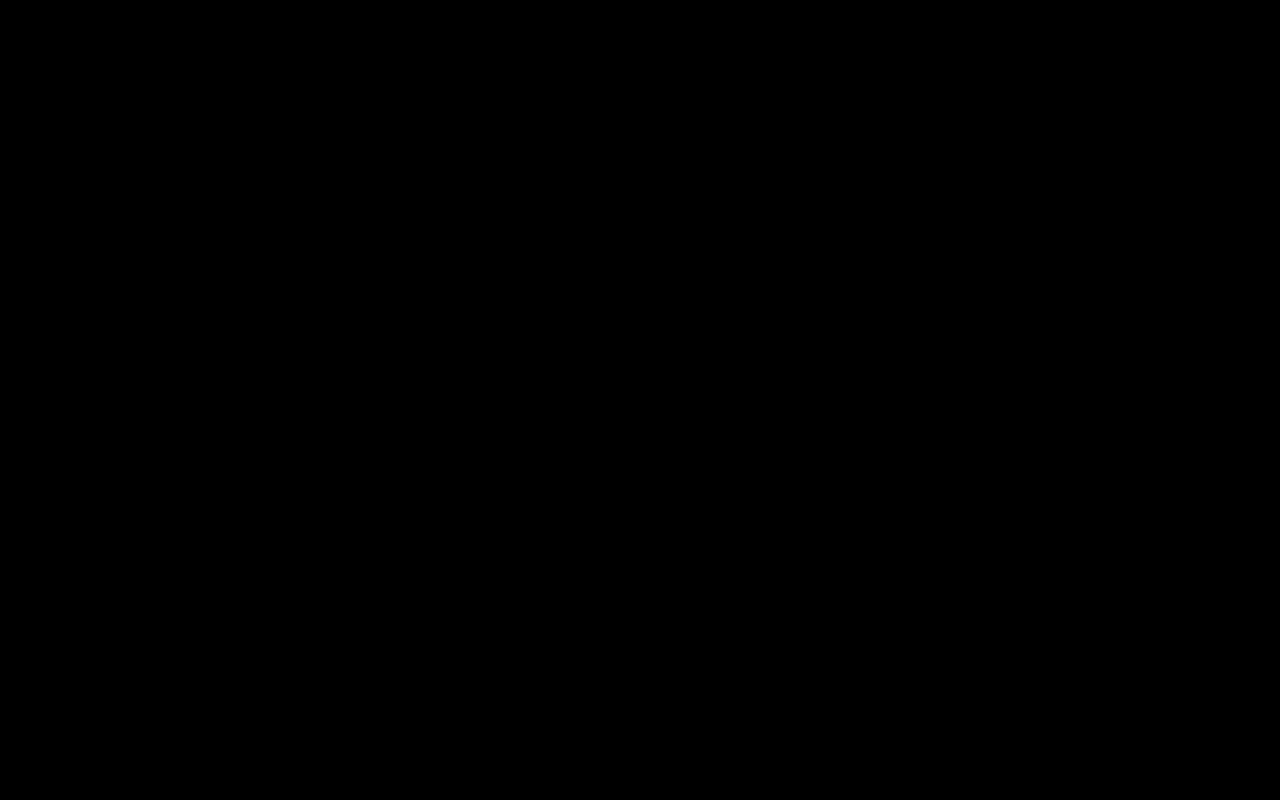
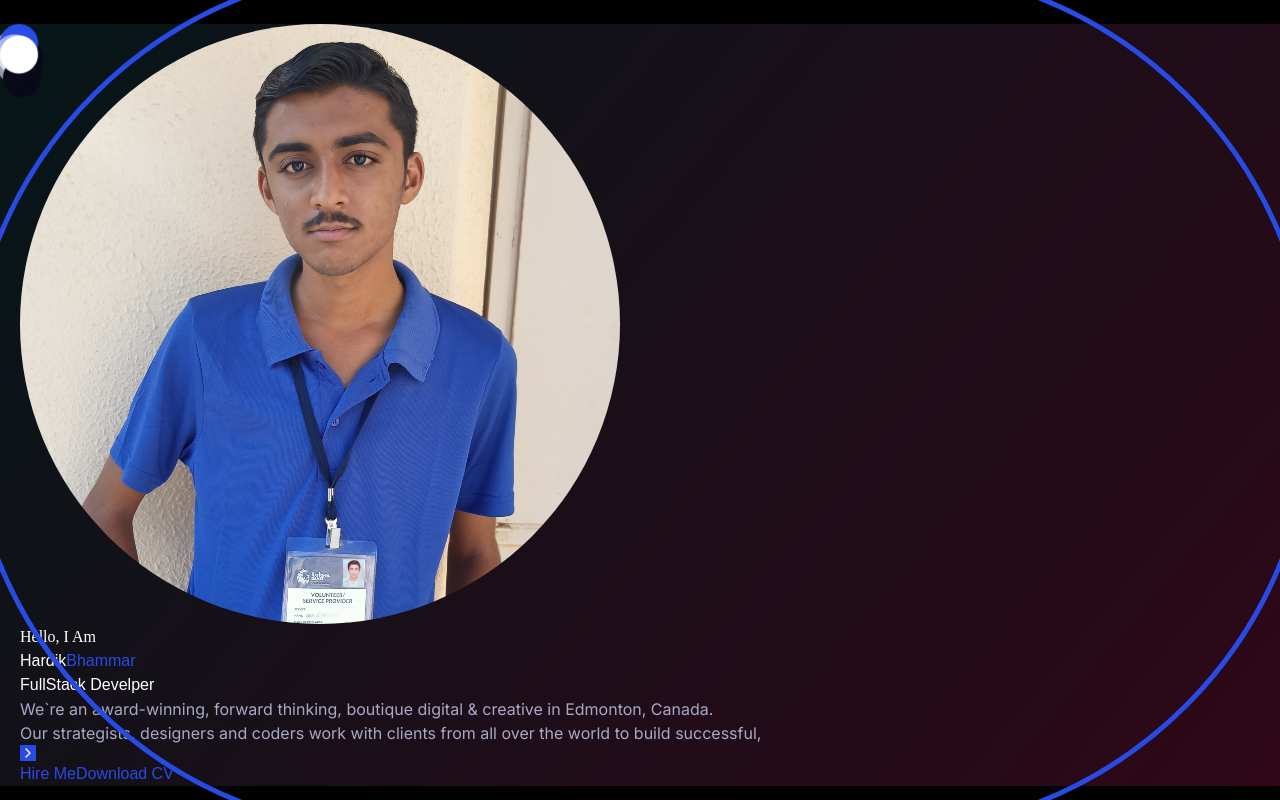
Before and after one commit to Bharat0509/test, a Next.js app: page / in a window 1280 px wide. Built offline with nearby package versions, Linux system fonts and the light colour scheme.

Commit message:
Portfolio project heder update

```diff
--- a/src/app/page.tsx
+++ b/src/app/page.tsx
@@ -10,7 +10,7 @@ export default function Home() {
     <main className="Main h-screen bg-black">
       <h1>Hello workd</h1>
 
-           {/* <HomePage/> */}
+           <HomePage/>
 
 
 
```
